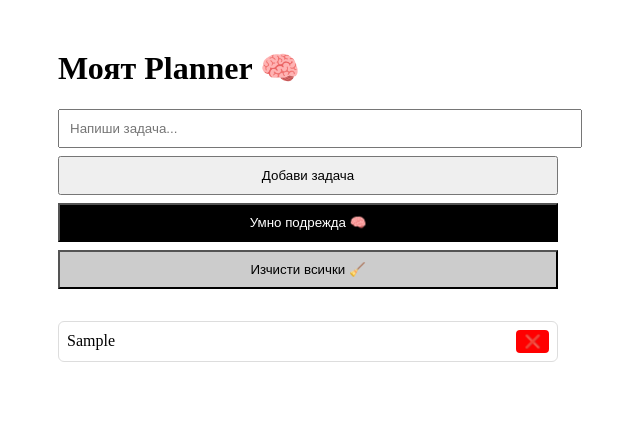
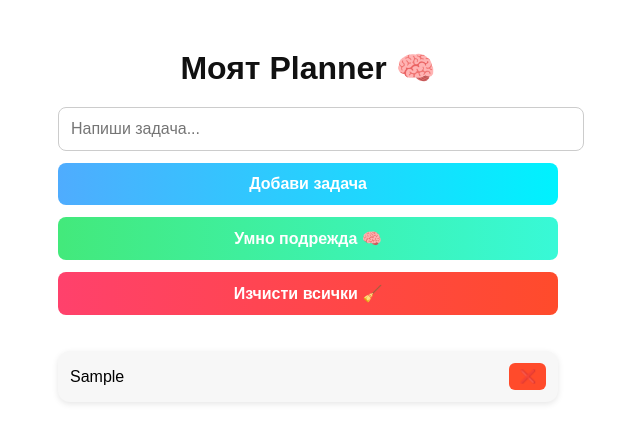
Before and after one commit to 1313123bg-source/my-ai-planner, a Next.js app: page / in a window 1280 px wide. Both pictures are taken after typing "Sample" into the empty fields and a click on the button "Добави задача". Shown: the top 442 px of the page, without its empty margins (332-972 px from the left). Built offline with nearby package versions, Linux system fonts and the light colour scheme.

Commit message:
Enhance localStorage management and UI design
Refactor localStorage handling and improve UI styles

```diff
--- a/pages/index.js
+++ b/pages/index.js
@@ -4,15 +4,11 @@ export default function Home() {
   const [task, setTask] = useState("");
   const [tasks, setTasks] = useState([]);
 
-  // Зареждане от localStorage
   useEffect(() => {
     const saved = localStorage.getItem("tasks");
-    if (saved) {
-      setTasks(JSON.parse(saved));
-    }
+    if (saved) setTasks(JSON.parse(saved));
   }, []);
 
-  // Запазване в localStorage
   useEffect(() => {
     localStorage.setItem("tasks", JSON.stringify(tasks));
   }, [tasks]);
@@ -32,19 +28,10 @@ export default function Home() {
     localStorage.removeItem("tasks");
   }
 
-  // Умно подреждане без AI
   function smartSort() {
     if (tasks.length < 2) return;
 
-    const priorityWords = [
-      "работа",
-      "проект",
-      "сметки",
-      "плащане",
-      "фитнес",
-      "учене",
-    ];
-
+    const priorityWords = ["работа", "проект", "сметки", "плащане"];
     const sorted = [...tasks].sort((a, b) => {
       const aPriority = priorityWords.some((w) =>
         a.toLowerCase().includes(w)
@@ -52,7 +39,6 @@ export default function Home() {
       const bPriority = priorityWords.some((w) =>
         b.toLowerCase().includes(w)
       );
-
       if (aPriority !== bPriority) return bPriority - aPriority;
       return b.length - a.length;
     });
@@ -61,19 +47,39 @@ export default function Home() {
   }
 
   return (
-    <div style={{ padding: 20, maxWidth: 500, margin: "0 auto" }}>
-      <h1>Моят Planner 🧠</h1>
+    <div style={{ padding: 20, maxWidth: 500, margin: "0 auto", fontFamily: "Arial, sans-serif" }}>
+      <h1 style={{ textAlign: "center", marginBottom: 20, color: "#111" }}>
+        Моят Planner 🧠
+      </h1>
 
       <input
         value={task}
         onChange={(e) => setTask(e.target.value)}
         placeholder="Напиши задача..."
-        style={{ padding: 10, width: "100%", marginBottom: 8 }}
+        style={{
+          padding: 12,
+          width: "100%",
+          marginBottom: 12,
+          borderRadius: 8,
+          border: "1px solid #ccc",
+          fontSize: 16,
+        }}
       />
 
       <button
         onClick={addTask}
-        style={{ padding: 10, width: "100%", marginBottom: 8 }}
+        style={{
+          width: "100%",
+          padding: 12,
+          marginBottom: 12,
+          borderRadius: 8,
+          border: "none",
+          fontWeight: "bold",
+          fontSize: 16,
+          color: "#fff",
+          background: "linear-gradient(90deg, #4facfe 0%, #00f2fe 100%)",
+          cursor: "pointer",
+        }}
       >
         Добави задача
       </button>
@@ -81,11 +87,16 @@ export default function Home() {
       <button
         onClick={smartSort}
         style={{
-          padding: 10,
           width: "100%",
-          background: "black",
-          color: "white",
-          marginBottom: 8,
+          padding: 12,
+          marginBottom: 12,
+          borderRadius: 8,
+          border: "none",
+          fontWeight: "bold",
+          fontSize: 16,
+          color: "#fff",
+          background: "linear-gradient(90deg, #43e97b 0%, #38f9d7 100%)",
+          cursor: "pointer",
         }}
       >
         Умно подрежда 🧠
@@ -94,10 +105,16 @@ export default function Home() {
       <button
         onClick={clearAll}
         style={{
-          padding: 10,
           width: "100%",
-          background: "#ccc",
-          marginBottom: 16,
+          padding: 12,
+          marginBottom: 20,
+          borderRadius: 8,
+          border: "none",
+          fontWeight: "bold",
+          fontSize: 16,
+          color: "#fff",
+          background: "linear-gradient(90deg, #ff416c 0%, #ff4b2b 100%)",
+          cursor: "pointer",
         }}
       >
         Изчисти всички 🧹
@@ -112,21 +129,24 @@ export default function Home() {
               display: "flex",
               justifyContent: "space-between",
               alignItems: "center",
-              padding: 8,
-              marginBottom: 8,
-              border: "1px solid #ddd",
-              borderRadius: 6,
+              padding: 12,
+              marginBottom: 12,
+              borderRadius: 12,
+              background: "#f7f7f7",
+              boxShadow: "0 2px 6px rgba(0,0,0,0.1)",
+              fontSize: 16,
             }}
           >
             <span>{t}</span>
             <button
               onClick={() => deleteTask(i)}
               style={{
-                background: "red",
-                color: "white",
+                background: "#ff4b2b",
+                color: "#fff",
                 border: "none",
-                padding: "4px 8px",
-                borderRadius: 4,
+                borderRadius: 6,
+                padding: "6px 10px",
+                cursor: "pointer",
               }}
             >
               ❌
```
